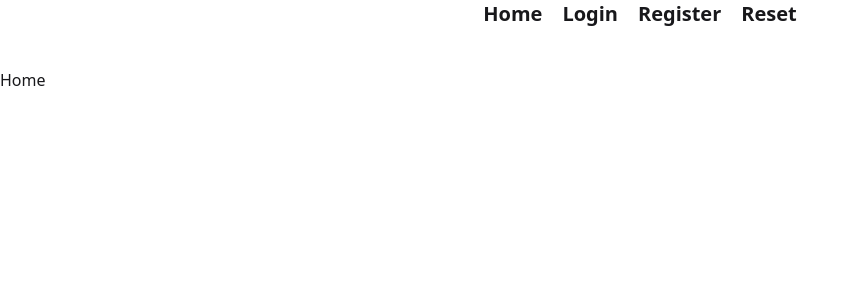
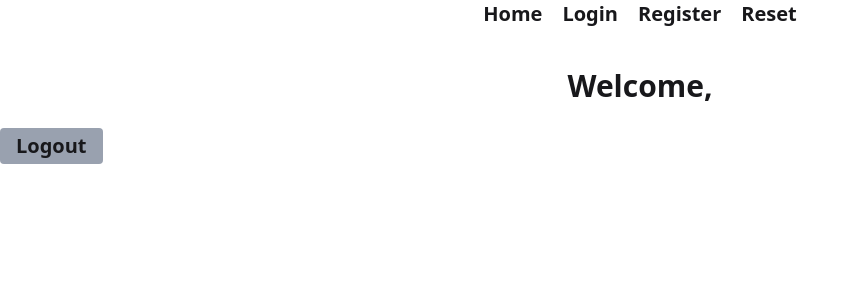
Before and after one commit to Sheikh-Farid77/firebase, a React (Vite) app: page / in a window 1280 px wide. Shown: the top 300 px of the page, without its empty margins (0-859 px from the left). Built offline with nearby package versions, Linux system fonts and the light colour scheme; no server answers.

Commit message:
logout system done

```diff
--- a/package.json
+++ b/package.json
@@ -14,6 +14,7 @@
     "firebase": "^11.10.0",
     "react": "^19.1.0",
     "react-dom": "^19.1.0",
+    "react-firebase-hooks": "^5.1.1",
     "react-router": "^7.6.3",
     "tailwindcss": "^4.1.11"
   },
--- a/src/firebase.js
+++ b/src/firebase.js
@@ -38,4 +38,4 @@ const loginWithEmailAndPassword = async (email, password) => {
   }
 }
 
-export { registerWithEmailAndPassword, loginWithEmailAndPassword }
+export { registerWithEmailAndPassword, loginWithEmailAndPassword, auth }
--- a/src/page/Home.jsx
+++ b/src/page/Home.jsx
@@ -1,7 +1,28 @@
+import { useAuthState } from 'react-firebase-hooks/auth';
+import { useNavigate } from "react-router";
+import { auth } from "../firebase";
+import { signOut } from 'firebase/auth';
+
 export default function Home(){
+const navigate = useNavigate();
+const [user, loading, error] = useAuthState(auth);
+
+const handleLogout = () => {
+    signOut(auth).then(() => {
+navigate('/login')
+console.log('logout complete')
+
+    }).catch((error) => {
+        console.log(error)
+    })
+}
+
+if(loading) return <p>user details loading.....</p>
     return (
         <div>
-            Home
+
+            <h1 className='font-bold text-3xl text-center'>Welcome, {user?.email}</h1>
+            <button onClick={handleLogout} className='mt-6 bg-gray-400 px-4 py-1 rounded-sm text-xl font-semibold cursor-pointer'>Logout</button>
         </div>
     );
 }
```
Also changed, not shown: 1 other file (tests, documents, lock files or other folders).
